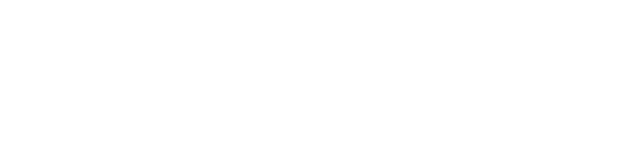
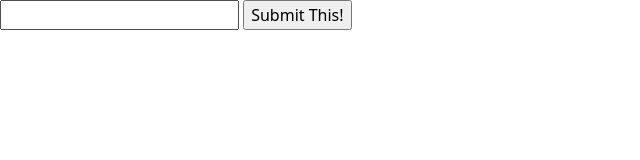
Before and after one commit to jivemachine/expressJS, a website: page public/index.html in a window 1280 px wide. Shown: the whole page, without its empty margins (0-640 px from the left). Drawn offline with nearby package versions, Linux system fonts and the light colour scheme; files whose address does not match are found by name.

Commit message:
added form to index

```diff
--- a/public/index.html
+++ b/public/index.html
@@ -11,6 +11,11 @@
     </head>
     <body>
 
+        <form action="/form-action" method="POST">
+            <input type="text" name="name">
+            <input type="submit" value="Submit This!">
+        </form>
+
         <!-- js files -->
         <script src="app.js"></script>
     </body>
```
